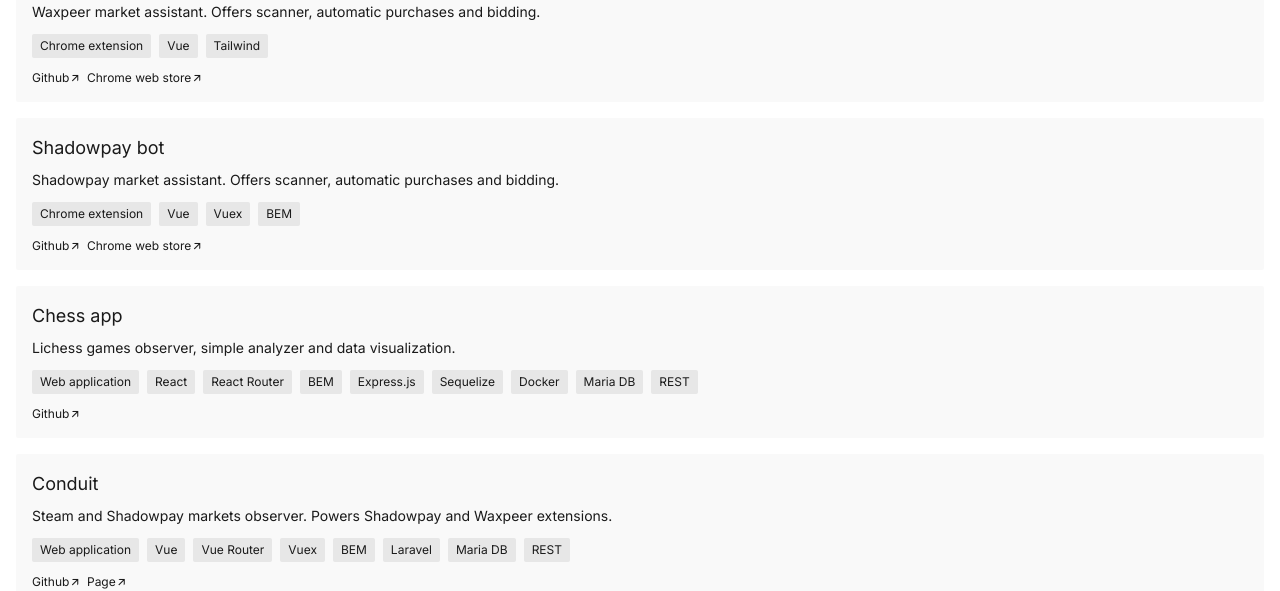
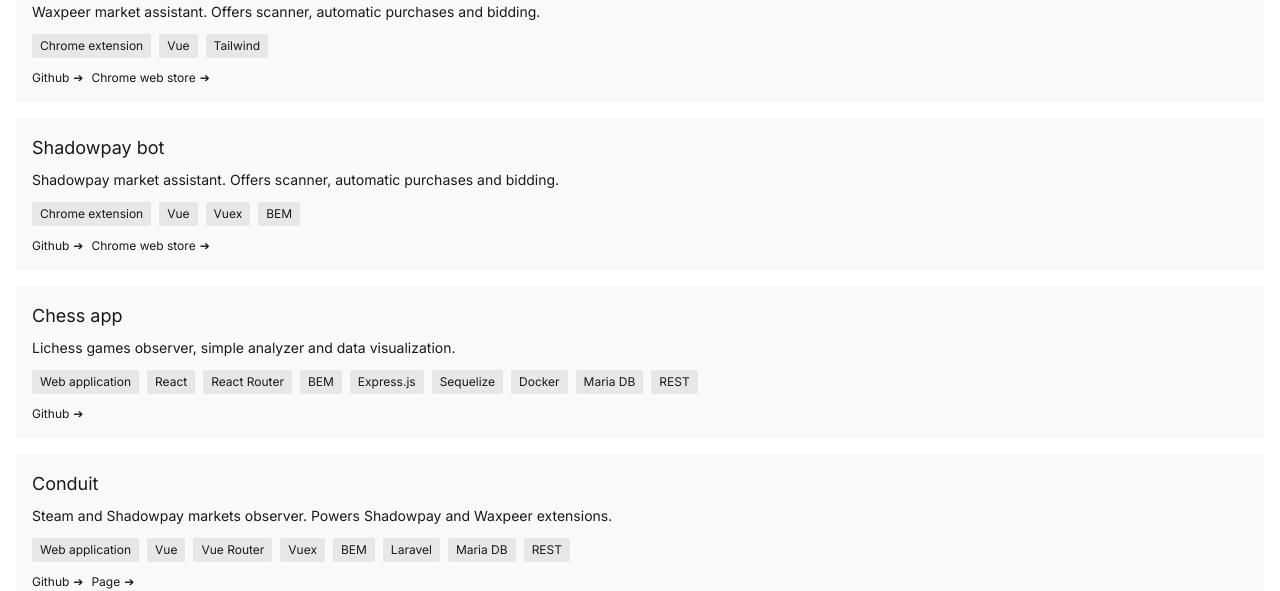
Before and after one commit to mwyd/mwyd, a React (Create React App) app: page /#/projects in a window 1280 px wide. Shown: the part 210-801 px from the top of the page. Built offline with nearby package versions, Linux system fonts and the light colour scheme.

Commit message:
Fix link unicode

```diff
--- a/src/css/links.css
+++ b/src/css/links.css
@@ -3,8 +3,8 @@
 }
 
 .link-text--external:after {
-  content: '🡭';
-  padding-left: 0.125rem;
+  content: '➔';
+  @apply pl-1;
 }
 
 .link-image {
```
